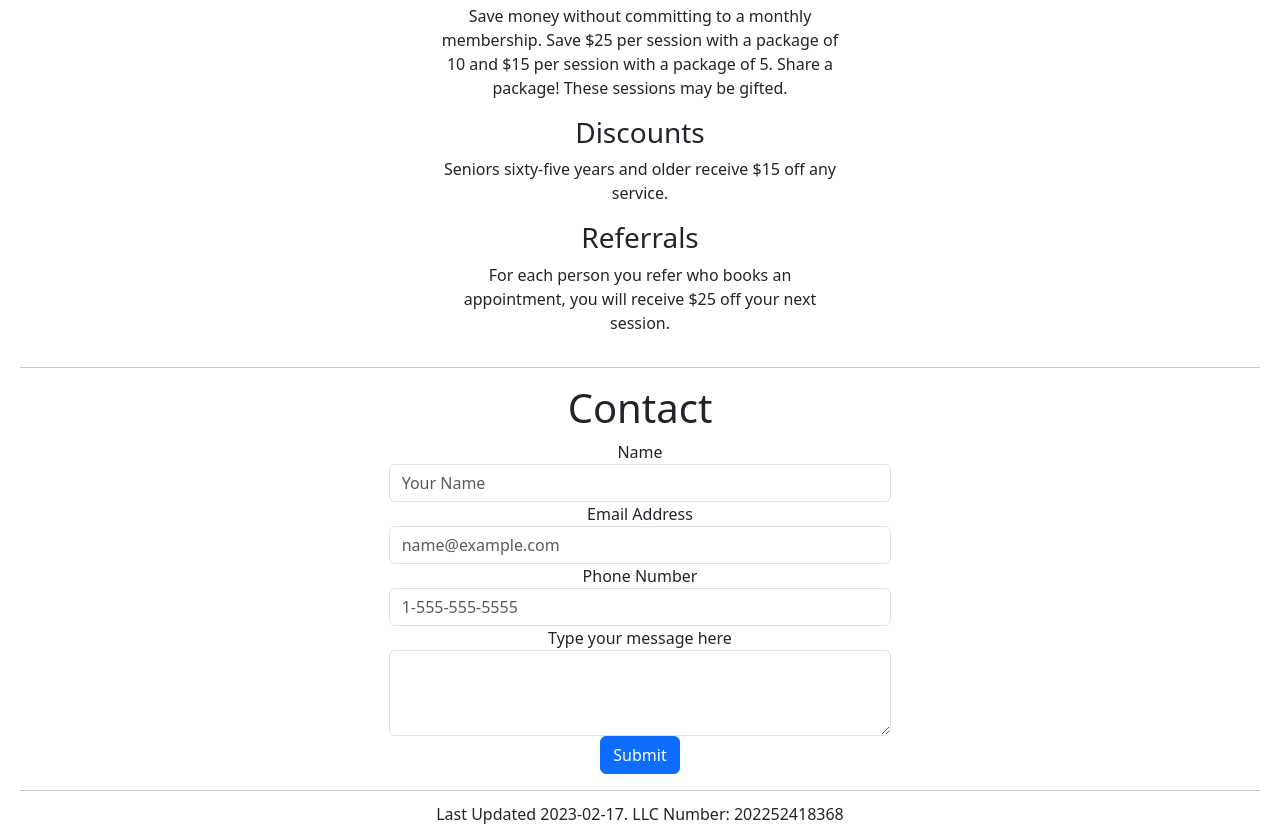
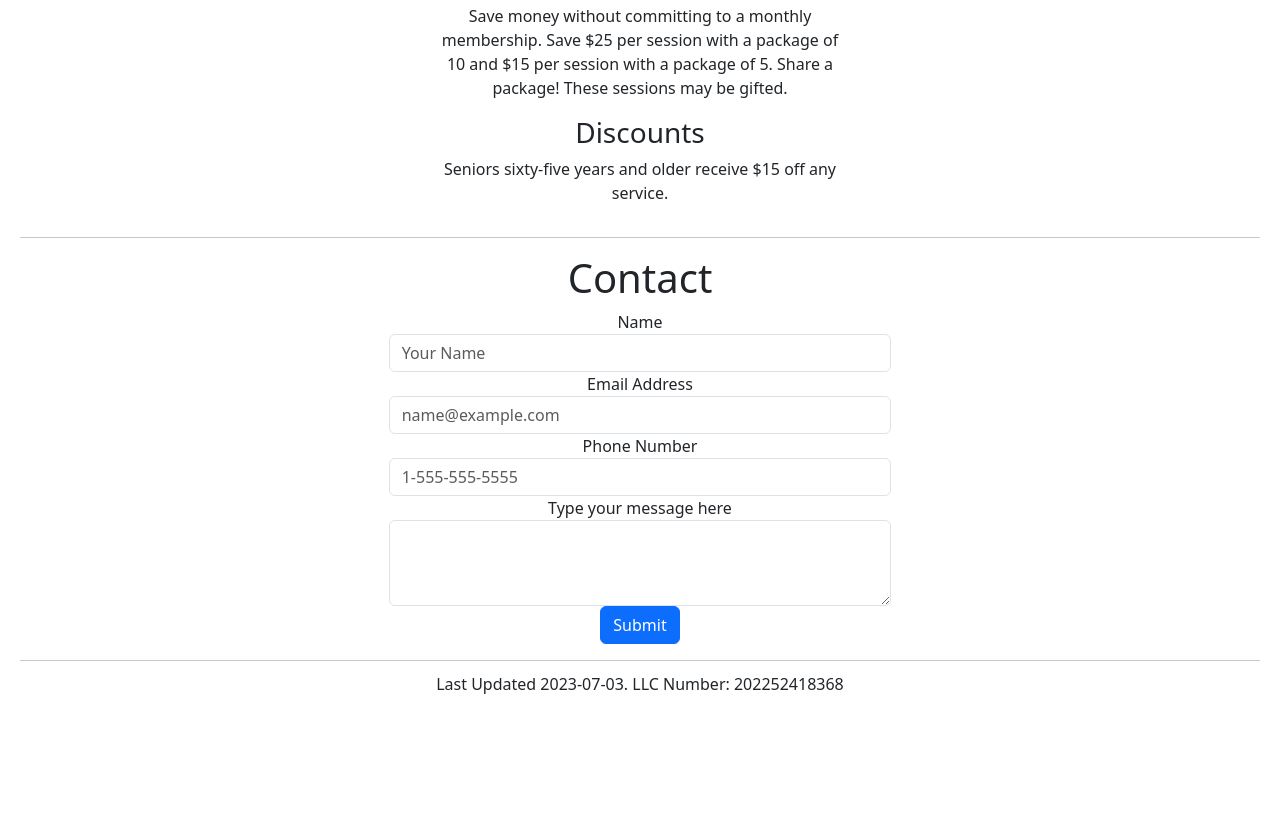
Before and after one commit to tnoff/eastbay, a Django app: page /prices/ in a window 1280 px wide. Shown: the part 554-1386 px from the top of the page. After the commit the page ends 1248 px from the top, so only its background shows below. Run offline with Django 4.2, Linux system fonts and the light colour scheme; some libraries are stand-ins or nearby versions.

Commit message:
remove referrals

```diff
--- a/templates/base.html
+++ b/templates/base.html
@@ -71,7 +71,7 @@
         {% endblock content %}
         <hr class="featurette-divider">
         <footer>
-            <p align="center">Last Updated 2023-02-17. LLC Number: 202252418368</p>
+            <p align="center">Last Updated 2023-07-03. LLC Number: 202252418368</p>
         </footer>
     </body>
 </html>
--- a/templates/policies.html
+++ b/templates/policies.html
@@ -16,7 +16,6 @@
         <div align="center">
             <p><b>Cancellations/Rescheduling:</b> If you are not feeling well or need to postpone your appointment, please call or text <a href="tel:+1{{contact_number_no_space}}">{{contact_number}}</a> or email <a href = "mailto: {{contact_email}}">{{contact_email}}</a>.</p>
             <p><b>Payment:</b> Due at time of service. Cash, Venmo, Zelle, credit/debit card, checks (must present ID)</p>
-            <p><b>Referrals:</b> For each person you refer who books an appointment, you will receive $25 off your next session.</p>
         </div>
     </div>
 </div>
--- a/templates/prices.html
+++ b/templates/prices.html
@@ -29,8 +29,6 @@
         <p align="center">Save money without committing to a monthly membership. Save $25 per session with a package of 10 and $15 per session with a package of 5. Share a package! These sessions may be gifted.</p>
         <h3 align="center">Discounts</h3>
         <p align="center">Seniors sixty-five years and older receive $15 off any service.</p>
-        <h3 align="center">Referrals</h3>
-        <p align="center">For each person you refer who books an appointment, you will receive $25 off your next session.</p>
     </div>
 </div>
 {% include "contact.html" %}
```
